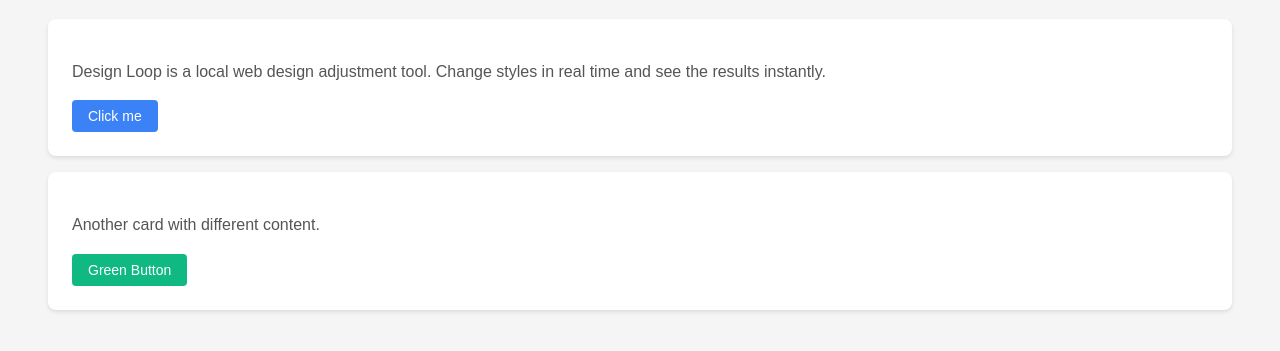
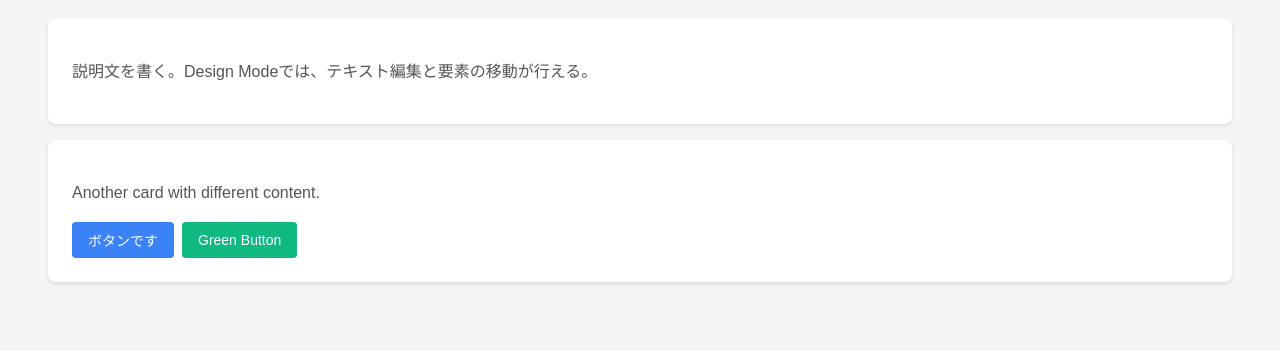
Before and after one commit to azu/design-loop, a website: page fixtures/test-app/index.html in a window 1280 px wide. Shown: the part 109-460 px from the top of the page. Drawn offline with Linux system fonts and the light colour scheme.

Commit message:
chore: update test app fixture for design mode testing

```diff
--- a/fixtures/test-app/index.html
+++ b/fixtures/test-app/index.html
@@ -15,12 +15,14 @@
 <body>
   <h1>Design Loop Test App</h1>
   <div class="card">
-    <p>Design Loop is a local web design adjustment tool. Change styles in real time and see the results instantly.</p>
-    <button class="btn">Click me</button>
+    <p>説明文を書く。Design Modeでは、テキスト編集と要素の移動が行える。</p>
   </div>
   <div class="card">
     <p>Another card with different content.</p>
-    <button class="btn" style="background: #10b981;">Green Button</button>
+    <div style="display: flex; gap: 8px; align-items: stretch;">
+      <button class="btn">ボタンです</button>
+      <button class="btn" style="background: #10b981;">Green Button</button>
+    </div>
   </div>
 </body>
 </html>
```
